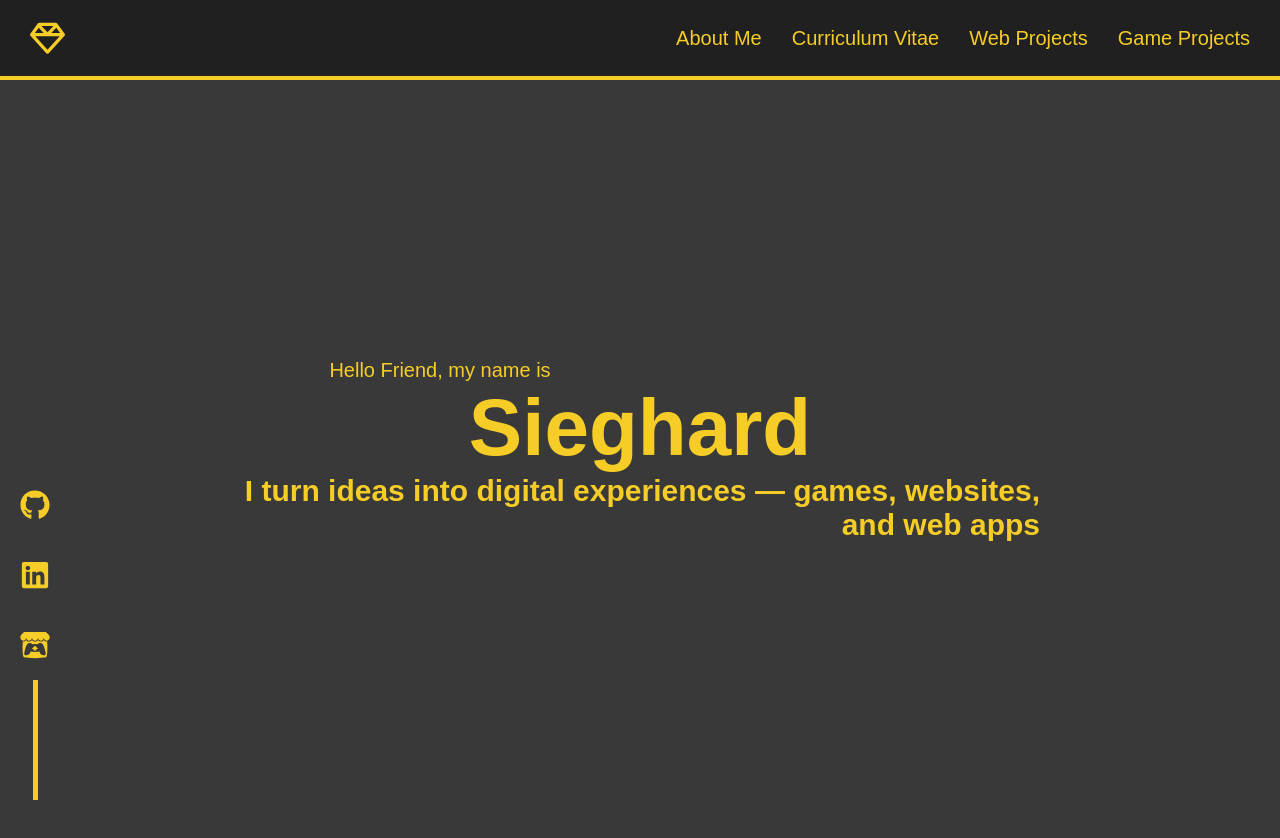
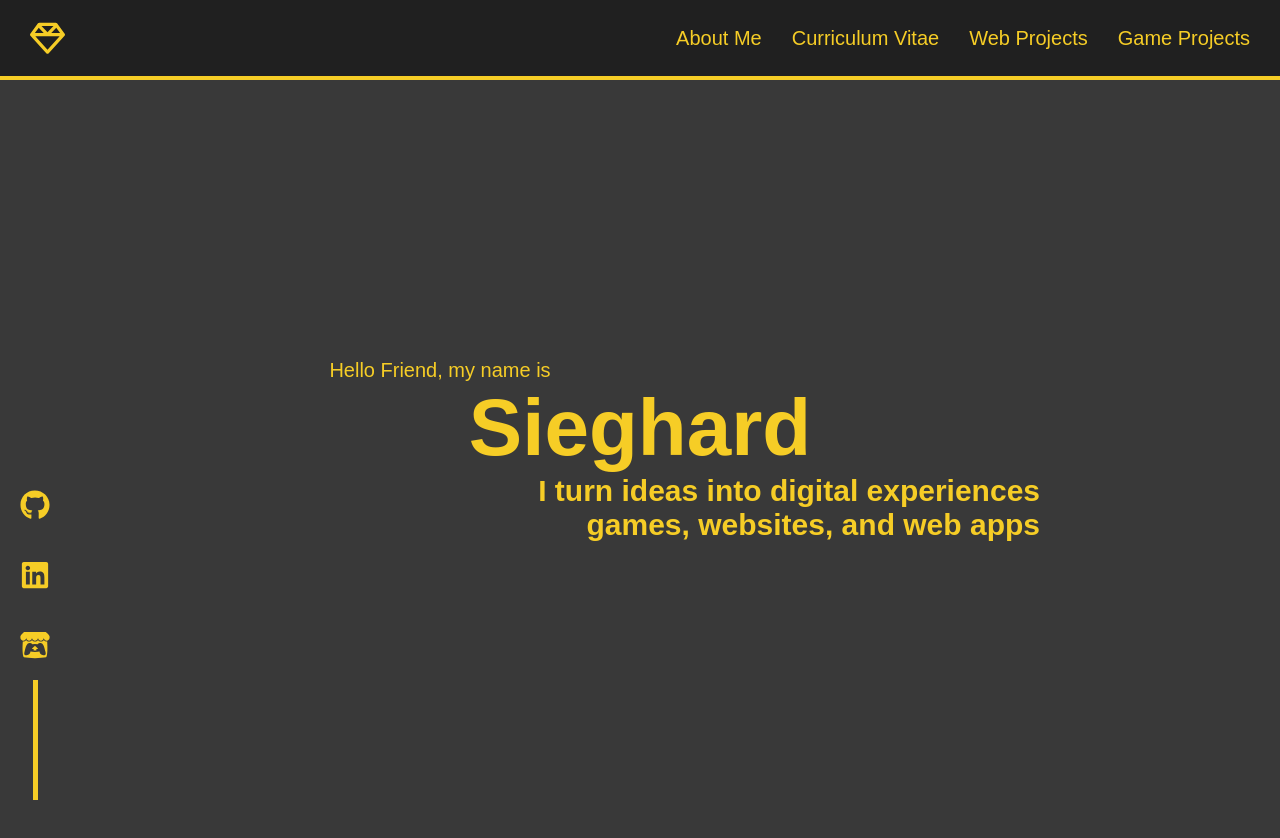
Before and after one commit to Paraldos/Portfolio, a React (Vite) app: page / in a window 1280 px wide. Shown: the top 838 px of the page. Built offline with nearby package versions, Linux system fonts and the light colour scheme; a web font is replaced by a local one.

Commit message:
hero text

```diff
--- a/src/components/hero/Hero.jsx
+++ b/src/components/hero/Hero.jsx
@@ -5,9 +5,8 @@ function Hero() {
     <section id="hero">
       <p>Hello Friend, my name is</p>
       <h1>Sieghard</h1>
-      <h3>
-        I turn ideas into digital experiences — games, websites, and web apps
-      </h3>
+      <h3>I turn ideas into digital experiences</h3>
+      <h3>games, websites, and web apps</h3>
     </section>
   );
 }
```
